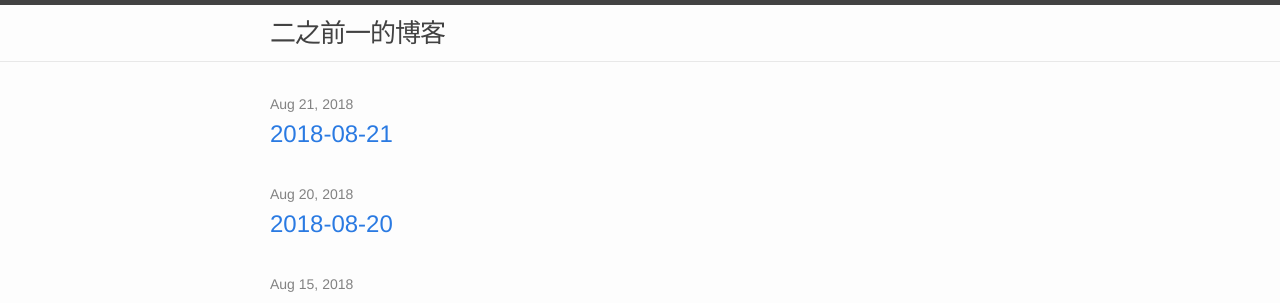
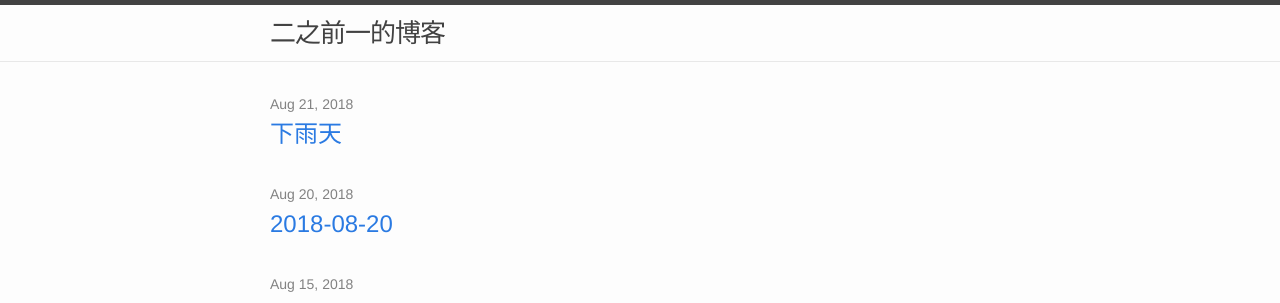
Before and after one commit to erzhiqianyi/erzhiqianyi.github.io, a Jekyll site: the page built from index.html, in a window 1280 px wide and 900 px high. Shown: the top 303 px of the window. Built offline with Jekyll 4.4.1, drawn with Linux system fonts in a browser that asks for light colours.

Commit message:
update title

````diff
--- a/_posts/2018-08-21-rainyday.markdown
+++ b/_posts/2018-08-21-rainyday.markdown
@@ -1,10 +1,9 @@
 ---
 layout: post
-title: 2018-08-21
+title: 下雨天
 date: 2018-08-21 23:22:11 +0800
 categories:  诗歌
 ---
-下雨天
 
 
 ```
````
